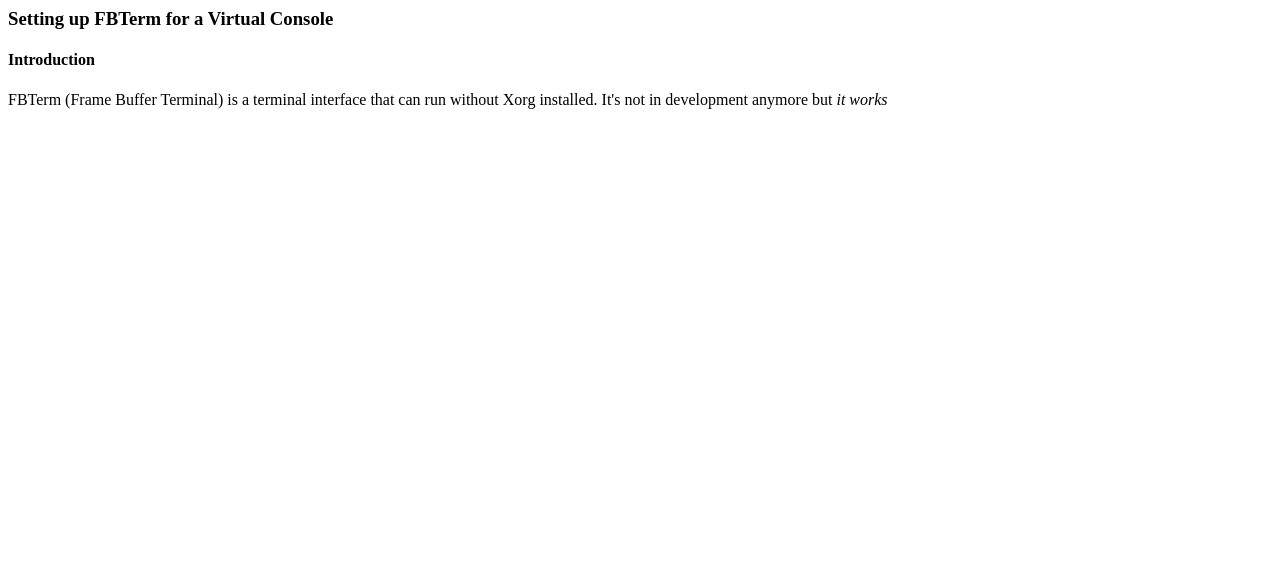
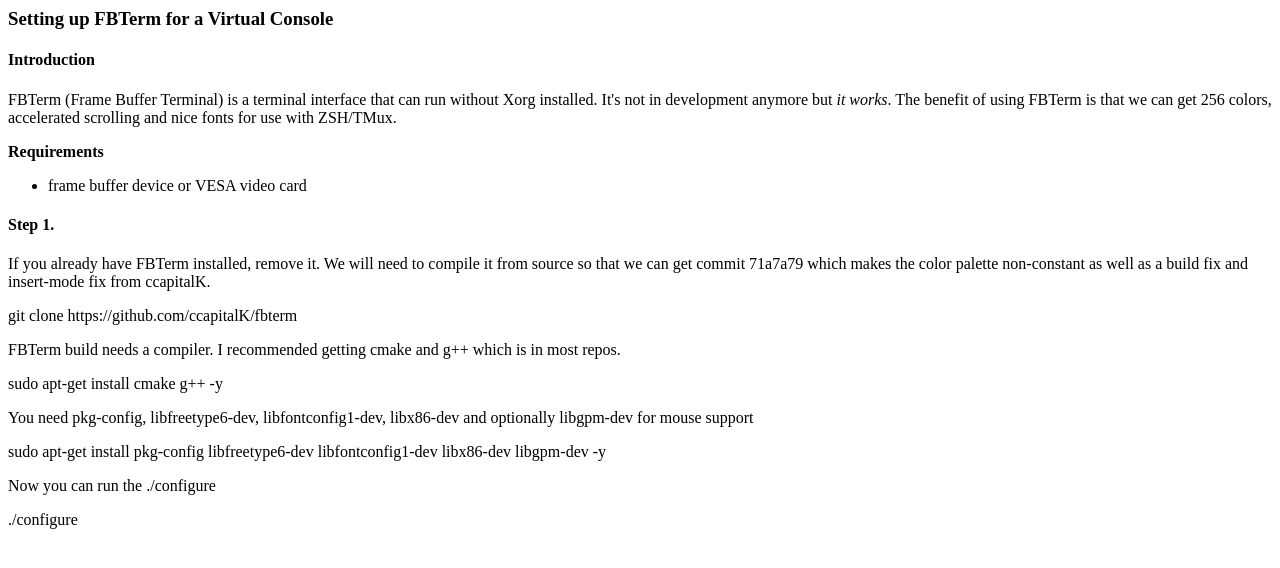
Before and after one commit to Skyl3r/skyl3r.com, a PHP site: page /tutorials/set-up-fbterm.php in a window 1280 px wide. Shown: the top 568 px of the page. Run offline with PHP 8.4, Linux system fonts and the light colour scheme.

Commit message:
Updated set-up-fbterm tutorial

```diff
--- a/tutorials/set-up-fbterm.php
+++ b/tutorials/set-up-fbterm.php
@@ -8,7 +8,22 @@
 		<h3>Setting up FBTerm for a Virtual Console</h3>
 
 		<h4>Introduction</h4>
-		<p>FBTerm (Frame Buffer Terminal) is a terminal interface that can run without Xorg installed. It's not in development anymore but <i>it works</i></p>
+		<p>FBTerm (Frame Buffer Terminal) is a terminal interface that can run without Xorg installed. It's not in development anymore but <i>it works</i>.  The benefit of using FBTerm is that we can get 256 colors, accelerated scrolling and nice fonts for use with ZSH/TMux.</p>
+		<p><b>Requirements</b></p>
+		<ul>
+			<li>frame buffer device or VESA video card</li>
+		</ul>
+
+		<h4>Step 1.</h4>
+		<p>If you already have FBTerm installed, remove it. We will need to compile it from source so that we can get commit 71a7a79 which makes the color palette non-constant as well as a build fix and insert-mode fix from ccapitalK.</p>
+		<p>git clone https://github.com/ccapitalK/fbterm</p>
+		<p>FBTerm build needs a compiler. I recommended getting cmake and g++ which is in most repos.</p>
+		<p>sudo apt-get install cmake g++ -y</p>
+		<p>You need pkg-config, libfreetype6-dev, libfontconfig1-dev, libx86-dev and optionally libgpm-dev for mouse support</p>
+		<p>sudo apt-get install pkg-config libfreetype6-dev libfontconfig1-dev libx86-dev libgpm-dev -y</p>
+		<p>Now you can run the ./configure</p>
+		<p>./configure</p>
+
 	</body>
 
 </html>
```
